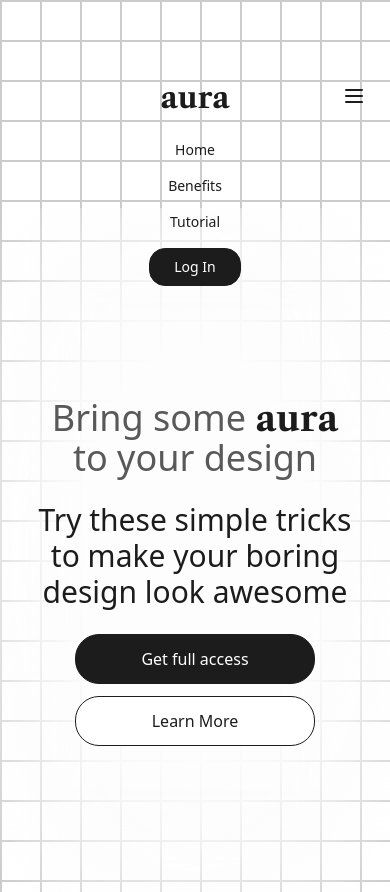
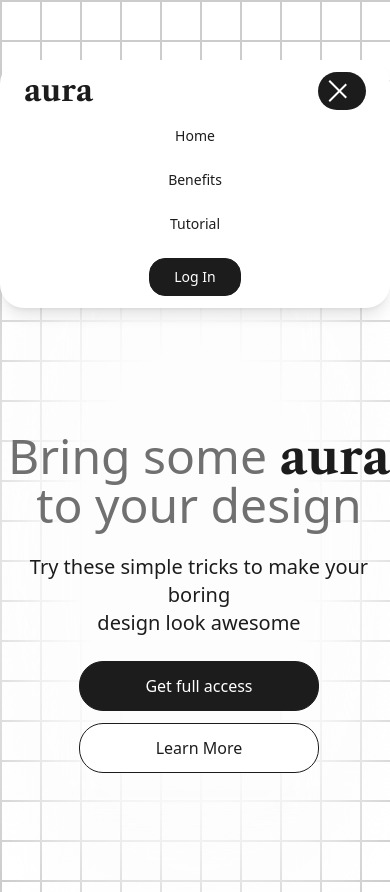
Before and after one commit to aeleneh/Aura-landing-page, a website: page src/index.html in a window 390 px wide. Both pictures are taken after a click on the button 354 px from the left and 96 px from the top of the page. Drawn offline with nearby package versions, Linux system fonts and the light colour scheme.

Commit message:
adjusted the nav bar for mobile devices

```diff
--- a/src/index.html
+++ b/src/index.html
@@ -26,18 +26,14 @@
       ></div>
     </div>
 
-    <!-- Main Container (Centered Content) -->
-    <div class="max-w-4xl w-full flex flex-col mx-auto my-12 relative z-10 md:w-2xl text-center">
+    <div class="max-w-4xl w-full flex flex-col mx-auto my-12 relative z-10 text-center">
       <!-- Header -->
-      <header class="flex flex-col sm:flex-row items-center justify-between rounded-full m-4 sm:m-6 py-4 px-6
-      border-none sm:bg-white text-black sm:shadow-2xl">
+        <!--Logo-->
+        <header class="px-6 rounded-3xl sm:rounded-full my-3 sm:my-5 py-3 w-full mx-auto
+        border-white bg-white text-black shadow-lg sm:shadow-2xl">
+         <!--Desktop Navigation -->
+        <div class="hidden sm:flex flex-row items-center justify-between">
           <h1 class="font-libre text-3xl sm:text-4xl lg:text-5xl font-extrabold">aura</h1>
-        <!---Mobile Menu Button-->
-        <button class="sm:hidden absolute top-7 right-4 p-2" id="mobile-menu-btn">
-          <svg class="w-6 h-6" fill="none" stroke="currentColor" viewBox="0 0 24 24">
-            <path stroke-linecap="round" stroke-linejoin="round" stroke-width="2" d="M4 6h16M4 12h16M4 18h16"></path>
-          </svg>
-        </button>
             <nav class="hidden sm:flex sm:flex-row items-center gap-4 lg:gap-6" id="nav-menu">
               <a href="#home"
               class="inline-block text-base font-medium transition-all duration-200 hover:text-gray hover:scale-105"
@@ -59,49 +55,72 @@
               font-medium border border-black transition-all duration-200 hover:bg-white hover:text-black hover:scale-105"
               >Log In</a>
           </nav>
+        </div>
 
         <!-- Mobile Navigation (Hidden by default) -->
-        <nav class="sm:hidden w-full mt-4 hidden flex-col gap-2" id="mobile-nav">
+        <div class="sm:hidden">
+           <!---Mobile Menu Button and Logo-->
+          <div class="flex flex-row items-center justify-between w-full mx-auto mb-2">
+            <h1 class="font-libre text-3xl font-extrabold">aura</h1>
+           <div class="bg-black rounded-3xl flex items-center justify-center p-1 sm:hidden">
+              <button class="p-2 flex flex-col justify-center items-center space-y-1" id="mobile-menu-btn" aria-expanded="false" aria-controls="mobile-nav">
+                 <span class="w-6 h-0.5 bg-white icon-line icon-top"></span>
+                 <span class="w-6 h-0.5 bg-white icon-line icon-middle"></span>
+                 <span class="w-6 h-0.5 bg-white icon-line icon-bottom"></span>
+              </button>
+            </div>
+          </div>
+          <nav id="mobile-nav"
+            class="max-h-toggle px-5 flex flex-col gap-2 items-center text-center">
             <a href="#home" class="block py-2 text-sm font-medium hover:text-gray-600">Home</a>
             <a href="#benefits" class="block py-2 text-sm font-medium hover:text-gray-600">Benefits</a>
             <a href="#tutorial" class="block py-2 text-sm font-medium hover:text-gray-600">Tutorial</a>
             <a href="#login" class="inline-block py-2 px-6 rounded-2xl text-white bg-black text-sm font-medium border border-black
-           hover:bg-white hover:text-black mt-2">Log In</a>
+           hover:bg-white hover:text-gray mt-2">Log In</a>
             </nav>
+        </div>
       </header>
 
       <!-- Main Content -->
-          <main class="relative text-center mt-20 sm:mt-24 lg:mt-30 px-2 mx-auto pb-20">
-            <h2 class="text-4xl sm:text-6xl lg:text-8xl text-gray font-medium tracking-normal">
+          <main class="relative text-center mt-28 lg:mt-36 px-2 mx-auto pb-20">
+            <h2 class="text-5xl sm:text-7xl lg:text-9xl text-gray font-medium tracking-normal">
               <span class="whitespace-nowrap">Bring some <span class="font-libre font-extrabold text-black">aura</span></span><br>
               to your design
             </h2>
-            <p class="text-black text-3xl font-extralight my-6 mx-6">
+            <p class="text-black text-xl sm:text-3xl font-extralight my-6">
               Try these simple tricks to make your boring <br> design look awesome
             </p>
             <div class="flex flex-col sm:flex-row items-center justify-center gap-3">
               <button
                 class="py-3 px-8 w-full max-w-60 sm:w-52 rounded-3xl bg-black text-white text-base font-medium border border-black
-                hover-desktop-scale mobile-active-scale">
+                transition-all duration-200 ease-in-out hover:scale-105 hover:bg-gray-800 active:scale-95">
                 Get full access
               </button>
               <button
                 class="py-3 px-8 w-full max-w-60 sm:w-52 rounded-3xl bg-white text-black border border-black text-base font-medium
-                hover-desktop-scale mobile-active-scale">
+                transition-all duration-200 ease-in-out hover:scale-105 hover:bg-gray active:scale-95">
                 Learn More
               </button>
-
             </div>
         </main>
     </div>
   </body>
+
   <script>
-    // Mobile menu toggle
-    const mobileMenuBtn = document.getElementById('mobile-menu-btn');
-    const mobileNav = document.getElementById('mobile-nav');
+    const menuBtn = document.getElementById('mobile-menu-btn');
+    const nav = document.getElementById('mobile-nav');
 
-    mobileMenuBtn.addEventListener('click', () => {
-      mobileNav.classList.toggle('hidden');
+    const topBar = menuBtn.querySelector('.icon-top');
+    const midBar = menuBtn.querySelector('.icon-middle');
+    const botBar = menuBtn.querySelector('.icon-bottom');
+
+    menuBtn.addEventListener('click', () => {
+      const isOpen = nav.classList.toggle('open');
+      menuBtn.setAttribute('aria-expanded', isOpen);
+
+      topBar.classList.toggle('open');
+      midBar.classList.toggle('open');
+      botBar.classList.toggle('open');
     });
   </script>
 </html>
--- a/src/input.css
+++ b/src/input.css
@@ -1,9 +1,9 @@
 @import "tailwindcss";
 
 @theme {
-    --color-gray: #595959;
-    --color-white: #fff;
-    --color-black: #1c1c1c;
+  --color-gray: #707070;
+  --color-white: #fff;
+  --color-black: #1c1c1c;
 }
 
 @layer utilities {
@@ -22,15 +22,46 @@
     background-size: 40px 40px;
   }
 
-  @media (hover: hover) and (pointer: fine) {
-    .hover-desktop-scale {
-      @apply hover:scale-105 hover:text-gray-500 transition duration-300;
-    }
+  .icon-line {
+    @apply transition-all duration-300 ease-in-out;
   }
 
-  @media (hover: none) and (pointer: coarse) {
-    .mobile-active-scale {
-      @apply active:scale-95 active:opacity-90 transition duration-100;
-    }
+  .icon-top.open {
+    transform: rotate(45deg) translateY(6px);
+  }
+
+  .icon-middle.open {
+    opacity: 0;
+  }
+
+  .icon-bottom.open {
+    transform: rotate(-45deg) translateY(-6px);
+  }
+
+  .max-h-toggle {
+    max-height: 0;
+    overflow: hidden;
+    transition: max-height 0.5s ease-in-out;
+  }
+
+  .max-h-toggle.open {
+    max-height: 500px;
+  }
+
+  /* Button hover effects */
+  .hover-desktop-scale {
+    @apply transition-all duration-200 ease-in-out;
+  }
+
+  .hover-desktop-scale:hover {
+    @apply scale-105;
+  }
+
+  .mobile-active-scale:active {
+    @apply scale-95;
+  }
+
+  .btn-hover {
+    @apply transition-all duration-200 ease-in-out hover:scale-105 active:scale-95;
   }
 }
```
Also changed, not shown: src/output.css. Lines whose indentation alone changed are shown as unchanged.
